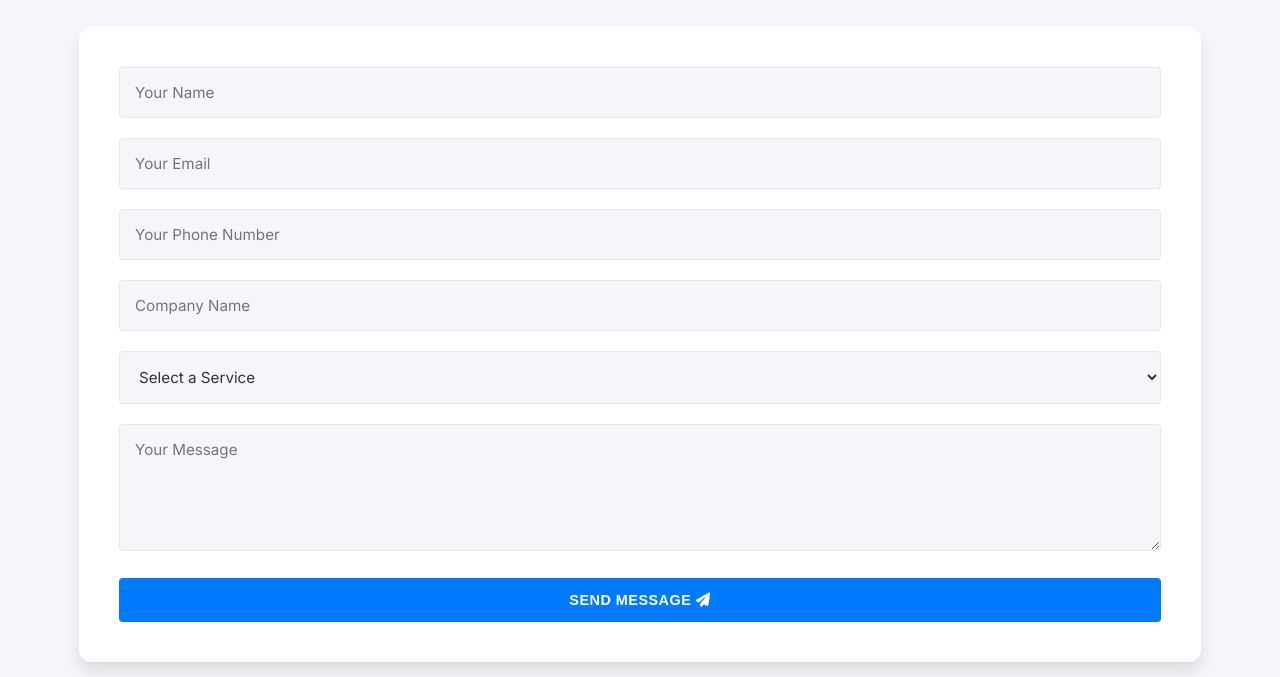
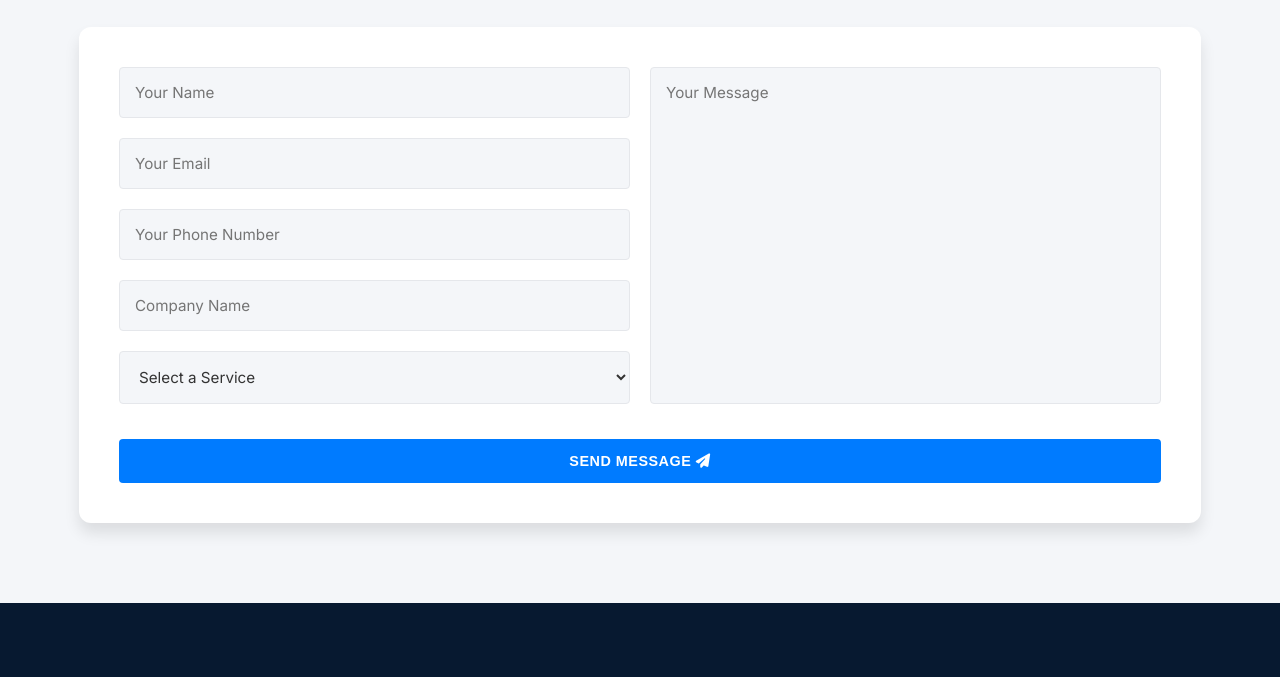
Before and after one commit to lolabhattuvijayvarma117/vijaya-varma-co, a website: page public/index.html in a window 1280 px wide. Shown: the part 8400-9077 px from the top of the page. Drawn offline with nearby package versions, Linux system fonts and the light colour scheme.

Commit message:
style: rearrange contact form to have message box on the right

```diff
--- a/public/index.html
+++ b/public/index.html
@@ -830,6 +830,8 @@
 
                 <div class="contact-form-wrapper right-anim">
                     <form class="contact-form" id="contactForm">
+                        <div class="form-layout-grid">
+                            <div class="form-left-col">
                                 <div class="form-group">
                                     <input type="text" id="name" name="name" required placeholder="Your Name">
                                 </div>
@@ -855,10 +857,14 @@
                                         <option value="Other">Other</option>
                                     </select>
                                 </div>
-                        <div class="form-group">
-                            <textarea id="message" name="message" rows="5" required placeholder="Your Message"></textarea>
                             </div>
-                        <button type="submit" id="submit-btn" class="btn btn-primary btn-block">Send Message <i class="fas fa-paper-plane"></i></button>
+                            <div class="form-right-col">
+                                <div class="form-group" style="height: 100%;">
+                                    <textarea id="message" name="message" required placeholder="Your Message" style="height: 100%; min-height: 150px; resize: none;"></textarea>
+                                </div>
+                            </div>
+                        </div>
+                        <button type="submit" id="submit-btn" class="btn btn-primary btn-block" style="margin-top: 15px;">Send Message <i class="fas fa-paper-plane"></i></button>
                     </form>
                     <div id="form-response" style="display:none; margin-top:16px; padding:12px 16px; border-radius:6px; font-weight:500;"></div>
                 </div>
--- a/public/style.css
+++ b/public/style.css
@@ -1520,3 +1520,28 @@ h3 { font-size: clamp(20px, 4vw, 24px); }
     overflow: hidden;
     text-overflow: ellipsis;
 }
+
+/* =========================================================================
+   CONTACT FORM LAYOUT GRID
+   ========================================================================= */
+.form-layout-grid {
+    display: grid;
+    grid-template-columns: 1fr 1fr;
+    gap: 20px;
+}
+
+.form-left-col {
+    display: flex;
+    flex-direction: column;
+}
+
+.form-right-col {
+    display: flex;
+    flex-direction: column;
+}
+
+@media (max-width: 768px) {
+    .form-layout-grid {
+        grid-template-columns: 1fr;
+    }
+}
```
Lines whose indentation alone changed are shown as unchanged.
